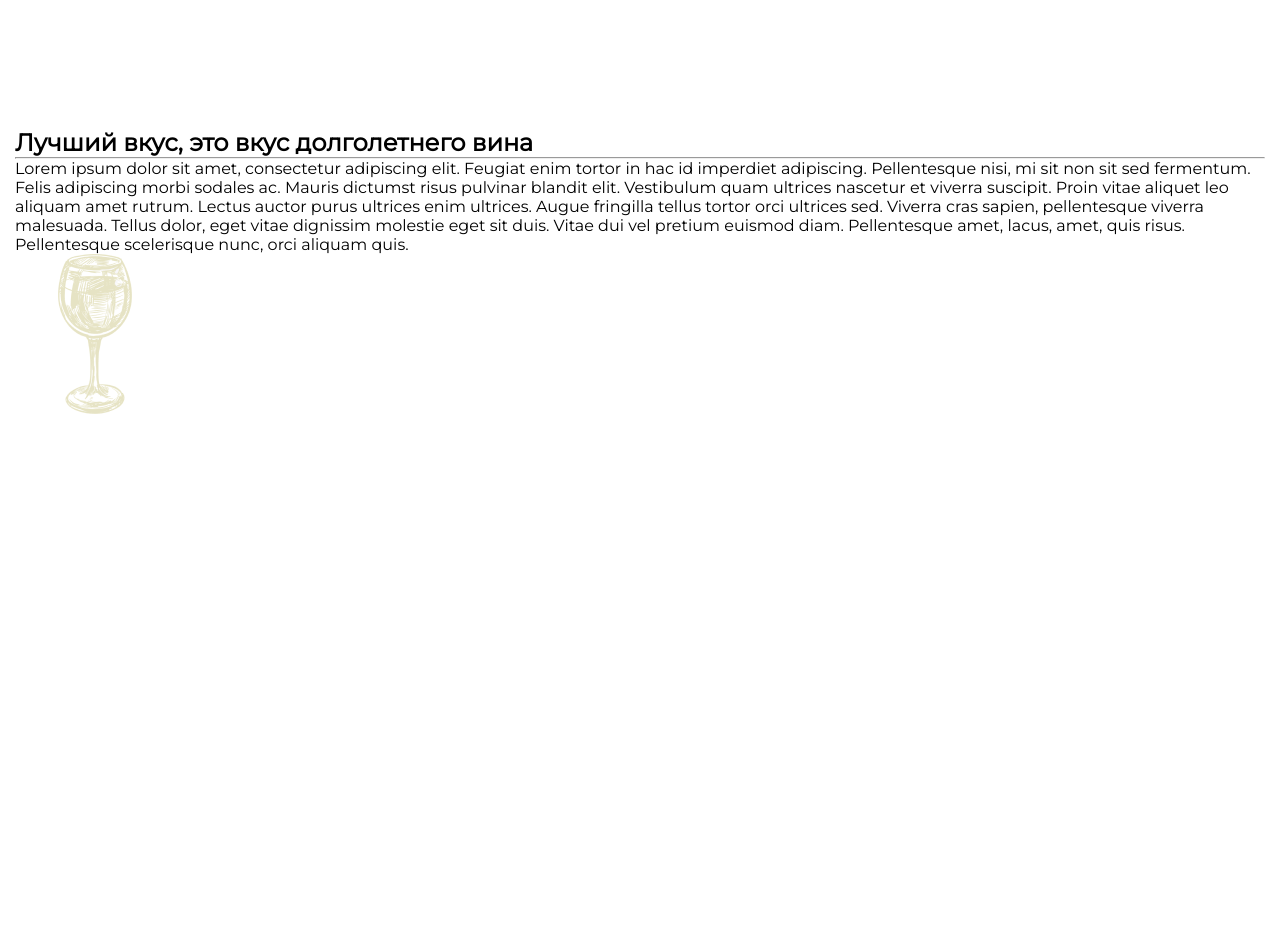
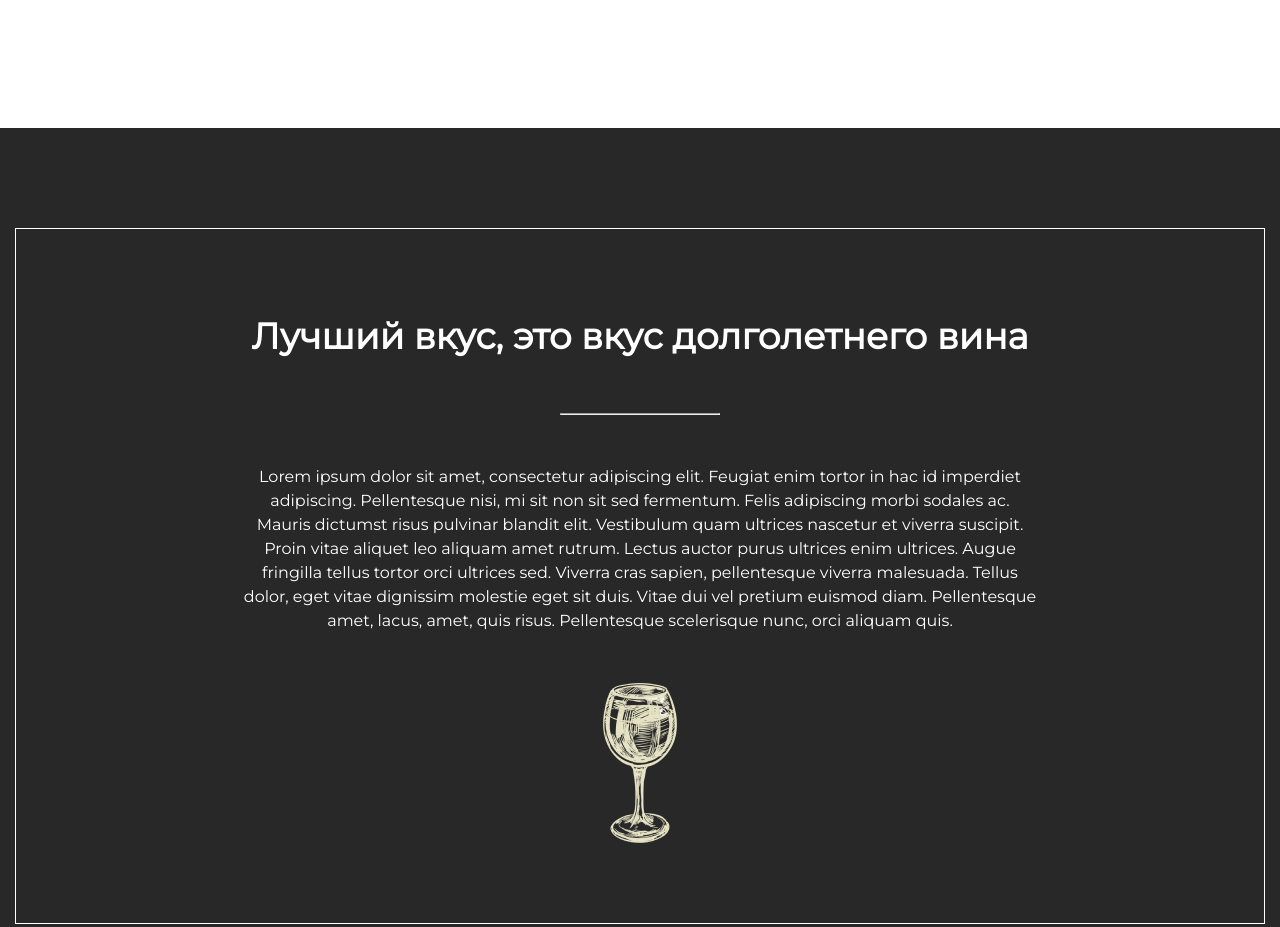
Before and after one commit to EMMMABK/Le-Corte, a plain HTML site: page index.html in a window 1280 px wide. Shown: the part 780-1707 px from the top of the page. Before the commit the page ends 1198 px from the top, so only its background shows below. Drawn offline with Linux system fonts and the light colour scheme.

Commit message:
add 5 commit

```diff
--- a/css/style.css
+++ b/css/style.css
@@ -78,8 +78,40 @@
     column-gap: 30px;
     justify-content: center;
 }
-
-
+/* 1 section */
+.item{
+    width: 100%;
+    background: #282828;
+}
+.item__container{
+    padding-top: 100px;
+    padding-bottom: 100px;
+}
+.item__container-block{
+    padding: 5rem 5rem;
+    border: 1px solid white;
+    display: flex;
+    flex-direction: column;
+    row-gap: 50px;
+    align-items: center;
+}
+.item__title{
+    font-size: 36px;
+    font-weight: 700;
+    line-height: 54px;
+    color: white;
+}
+.item__subtitle{
+    font-size: 16px;
+    width: 73%;
+    text-align: center;
+    font-weight: 400;
+    line-height: 24px;
+    color: white;
+}
+.item__container hr{
+    width: 160px
+}
 
 
 
--- a/index.html
+++ b/index.html
@@ -35,6 +35,7 @@
     <main class="main">
         <section class="main__item item">
             <div class="item__container container">
+                <div class="item__container-block">
                     <h2 class="item__title">
                         Лучший вкус, это вкус долголетнего вина
                     </h2>
@@ -44,6 +45,7 @@
                     </p>
                     <img src="./img/image.png" alt="">
                 </div>
+            </div>
         </section>
     </main>
 </body>
```
Lines whose indentation alone changed are shown as unchanged.
